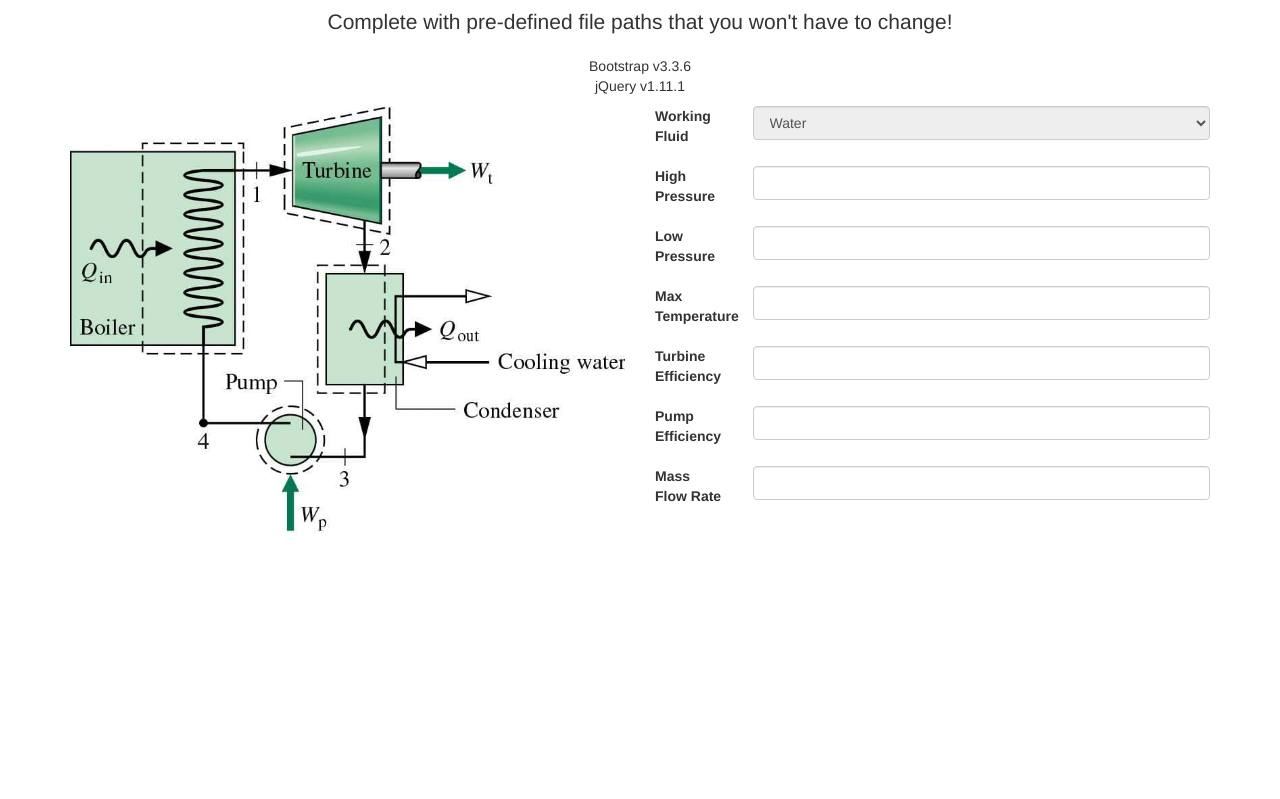
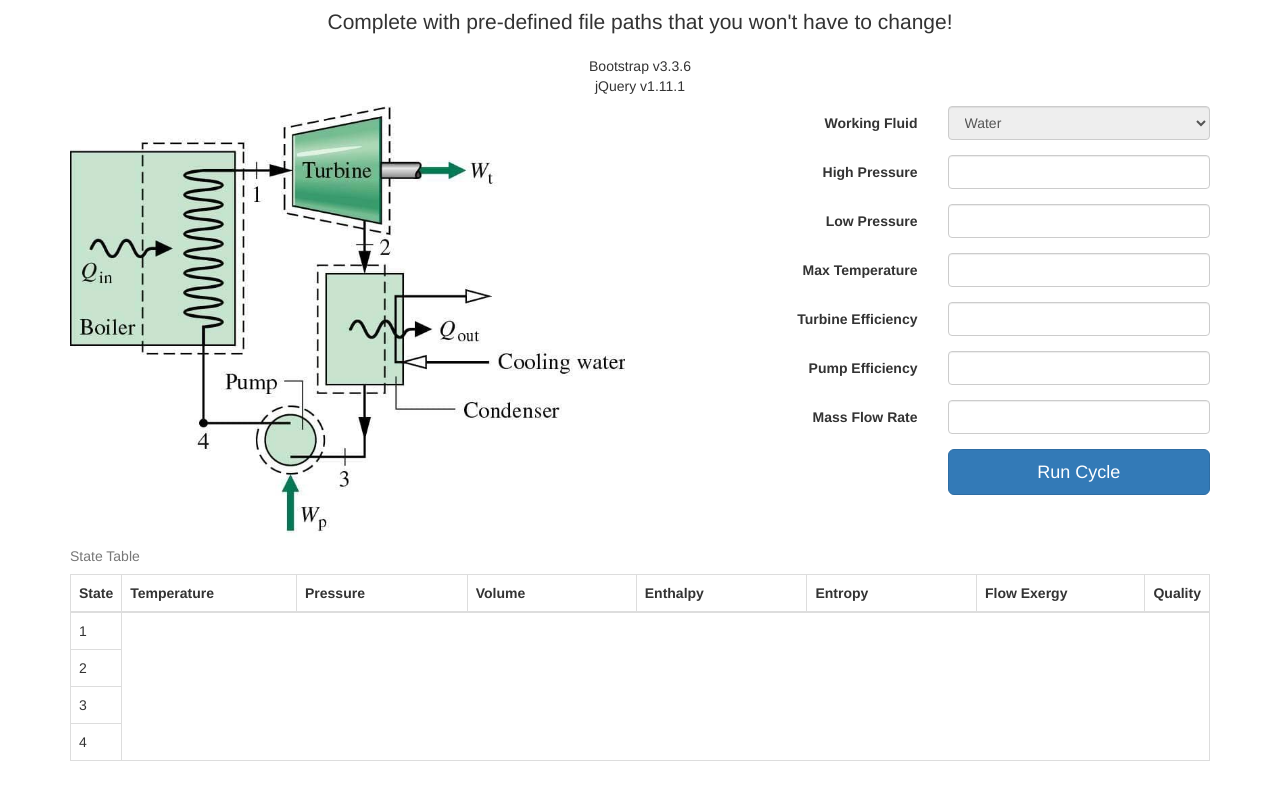
Before and after one commit to samtx/whatsmyrankine, a plain HTML site: page site/index.html in a window 1280 px wide. Shown: the part 133-932 px from the top of the page. Before the commit the page ends 800 px from the top, so only its background shows below. Drawn offline with Linux system fonts and the light colour scheme.

Commit message:
fix form formatting and add state table

```diff
--- a/site/index.html
+++ b/site/index.html
@@ -88,12 +88,12 @@
             </div>
             <!-- Parameter Input Form -->
             <div class="col-md-6">
-                <form id="cycle-params">
+                <form id="cycle-params" class="form-horizontal">
                   <!-- Working Fluid -->
                   <fieldset disabled>
-                      <div class="form-group row">
-                        <label for="workingFluid" class="col-sm-2 form-control-label">Working Fluid</label>
-                        <div class="col-sm-10">
+                      <div class="form-group">
+                        <label for="workingFluid" class="col-sm-6 control-label">Working Fluid</label>
+                        <div class="col-sm-6">
                              <select class="c-select form-control" id="workingFluid">
                               <option selected value="1">Water</option>
                               <option value="2">Ammonia</option>
@@ -103,50 +103,100 @@
                       </div>
                   </fieldset>
                   <!-- High Pressure -->
-                  <div class="form-group row">
-                    <label for="highPressure" class="col-sm-2 form-control-label">High Pressure</label>
-                    <div class="col-sm-10">
+                  <div class="form-group">
+                    <label for="highPressure" class="col-sm-6 control-label">High Pressure</label>
+                    <div class="col-sm-6">
                       <input type="number" step="any" min="0" class="form-control" id="highPressure">
                     </div>
                   </div>
                   <!-- Low Pressure -->
-                  <div class="form-group row">
-                    <label for="lowPressure" class="col-sm-2 form-control-label">Low Pressure</label>
-                    <div class="col-sm-10">
+                  <div class="form-group">
+                    <label for="lowPressure" class="col-sm-6 control-label">Low Pressure</label>
+                    <div class="col-sm-6">
                       <input type="number" step="any" min="0" class="form-control" id="lowPressure">
                     </div>
                   </div>
                   <!-- Max Temperature -->
-                  <div class="form-group row">
-                    <label for="maxTemperature" class="col-sm-2 form-control-label">Max Temperature</label>
-                    <div class="col-sm-10">
+                  <div class="form-group">
+                    <label for="maxTemperature" class="col-sm-6 control-label">Max Temperature</label>
+                    <div class="col-sm-6">
                       <input type="number" step="any" class="form-control" id="maxTemperature">
                     </div>
                   </div>
                   <!-- Turbine Efficiency -->
-                  <div class="form-group row">
-                    <label for="turbineEfficiency" class="col-sm-2 form-control-label">Turbine Efficiency</label>
-                    <div class="col-sm-10">
+                  <div class="form-group">
+                    <label for="turbineEfficiency" class="col-sm-6 control-label">Turbine Efficiency</label>
+                    <div class="col-sm-6">
                       <input type="number" step="any" min="0" max="100" class="form-control" id="turbineEfficiency">
                     </div>
                   </div>
                   <!-- Pump Efficiency -->
-                  <div class="form-group row">
-                    <label for="pumpEfficiency" class="col-sm-2 form-control-label">Pump Efficiency</label>
-                    <div class="col-sm-10">
+                  <div class="form-group">
+                    <label for="pumpEfficiency" class="col-sm-6 control-label">Pump Efficiency</label>
+                    <div class="col-sm-6">
                       <input type="number" step="any" min="0" max="100" class="form-control" id="pumpEfficiency">
                     </div>
                   </div>
                   <!-- Mass Flow Rate -->
-                  <div class="form-group row">
-                    <label for="massFlowRate" class="col-sm-2 form-control-label">Mass Flow Rate</label>
-                    <div class="col-sm-10">
+                  <div class="form-group">
+                    <label for="massFlowRate" class="col-sm-6 control-label">Mass Flow Rate</label>
+                    <div class="col-sm-6">
                       <input type="number" step="any" min="0" class="form-control" id="massFlowRate">
                     </div>
+                  </div>
+                  <div class="row">
+                      <div class="col-sm-6">
+                      </div>
+                      <div class="col-sm-6">
+                          <button type="submit" class="btn btn-primary btn-lg btn-block pull-right">Run Cycle</button>
+                      </div>
                   </div>
                 </form>
             </div>
         </div>
+
+        <div id="results" class="show">
+            <div id="stateTable" class="table-responsive">
+                <table class="table table-bordered">
+                    <caption>State Table</caption>
+                    <thead>
+                        <tr>
+                        <th>State</th>
+                        <th class="col-sm-2">Temperature</th>
+                        <th class="col-sm-2">Pressure</th>
+                        <th class="col-sm-2">Volume</th>
+                        <th class="col-sm-2">Enthalpy</th>
+                        <th class="col-sm-2">Entropy</th>
+                        <th class="col-sm-2">Flow Exergy</th>
+                        <th class="col-sm-1">Quality</th>
+                        </tr>
+                    </thead>
+                    <tbody>
+                        <tr>
+                            <td>1</td>
+                        </tr>
+                        <tr>
+                            <td>2</td>
+                        </tr>
+                        <tr>
+                            <td>3</td>
+                        </tr>
+                        <tr>
+                            <td>4</td>
+                        </tr>
+                    </tbody>
+                </table>
+            </div>
+            <div id="processTable">
+                <table class="table table-responsive table-bordered">
+                </table>
+            </div>
+            <div id="cycleResults">
+                <table class="table table-responsive table-bordered">
+                </table>
+            </div>
+        </div>
+
 
 
 
```
